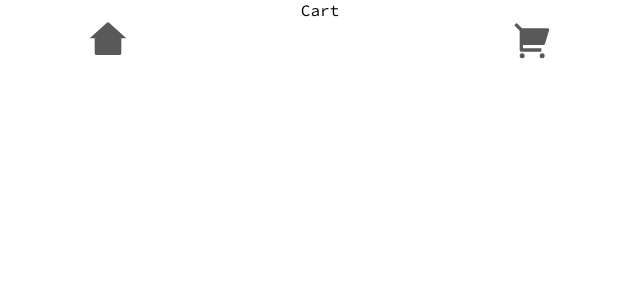
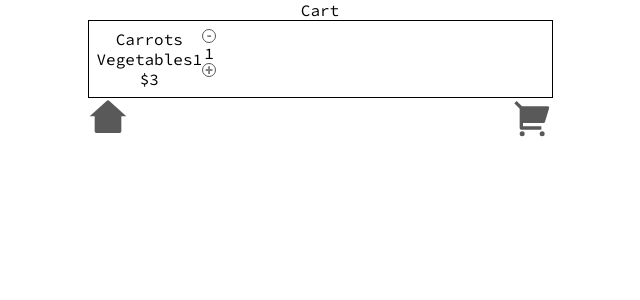
Before and after one commit to CarlosJuarezXYZ/Catalogo-de-verduras-, a React (Create React App) app: page / in a window 1280 px wide. Shown: the top 300 px of the page, without its empty margins (320-960 px from the left). Built offline with nearby package versions, Linux system fonts and the light colour scheme.

Commit message:
improved button component styles

```diff
--- a/src/components/Button.js
+++ b/src/components/Button.js
@@ -2,8 +2,8 @@ import styled from "@emotion/styled";
 import { css } from "@emotion/react";
 
 const Button = styled.button`
-width:auto;
-height:${(props) => props.size}px;
+width:${(props)=> props.width}px;
+height:${(props) => props.height}px;
 border-radius:50%;
 color: rgba(0,0,0,0.5);
 border:1px solid #595959;
@@ -14,7 +14,7 @@ background-color:transparent;
 font-family: Roboto;
 font-style: normal;
 font-weight: 700;
-font-size: 14px;
+font-size: ${(props)=>props.size}px;
 line-height: 24px;
 cursor:pointer;
 &:hover{
@@ -26,9 +26,9 @@ cursor:pointer;
 }
 `
 
-function ButtonGenerals({size,children}){
+function ButtonGenerals({size,children,width,height}){
     return(
-        <Button size={size}>{children}</Button>
+        <Button width = {width} size={size} height={height}>{children}</Button>
     )
 }
 
--- a/src/pages/All/Body.js
+++ b/src/pages/All/Body.js
@@ -41,11 +41,11 @@ function Body(){
         <div className="body-first">veg1</div>
         <div className="body-second">{products.map((p)=><Card product={p.product} price={p.price} category={p.category}/>)}</div>
         <div className="body-third">
-            <ButtonGenerals size = "16" children="<"/>
-            <ButtonGenerals size = "16" children="1"/>
-            <ButtonGenerals size = "16" children="2"/>
-            <ButtonGenerals size = "16" children="3"/>
-            <ButtonGenerals size = "16" children=">"/>
+            <ButtonGenerals size = "16" width = "20" height = "20" children="<"/>
+            <ButtonGenerals size = "16" width = "20" height = "20" children="1"/>
+            <ButtonGenerals size = "16" width = "20" height = "20"  children="2"/>
+            <ButtonGenerals size = "16" width = "20" height = "20" children="3"/>
+            <ButtonGenerals size = "16" width = "20" height = "20" children=">"/>
         </div>
     </ContainerBody>)
 }
--- a/src/pages/All/Header.js
+++ b/src/pages/All/Header.js
@@ -15,7 +15,7 @@ const vegetables = ["veg1","veg2","veg3","veg4","veg5"];
 function Header(){
     return(
         <ContainerHeader>
-            {vegetables.map((v)=><ButtonGenerals size = "24" children = {v}/>)}
+            {vegetables.map((v)=><ButtonGenerals width = "50" height="50" size = "16" children = {v}/>)}
         </ContainerHeader>
     )
 }
--- a/src/pages/Cart.js
+++ b/src/pages/Cart.js
@@ -1,5 +1,6 @@
 import styled from "@emotion/styled";
 import Footer from "./All/Footer";
+import CartShopping from "./Cart/CartShopping";
 
 const ShoppingContainer = styled.div`
 display:flex;
@@ -11,7 +12,9 @@ function Cart(){
     return(
         <ShoppingContainer>
             <div className="cart-header">Cart</div>
-            <div className="cart-body"></div>
+            <div className="cart-body">
+                <CartShopping/>
+            </div>
             <div className="cart-amount"></div>
             <Footer/>
         </ShoppingContainer>
--- /dev/null
+++ b/src/pages/Cart/CartShopping.js
@@ -0,0 +1,30 @@
+import styled from "@emotion/styled";
+import ButtonGenerals from "../../components/Button";
+
+const ContainerShopping = styled.div`
+display:flex;
+padding:8px;
+border:1px solid black;
+`
+
+function CartShopping(){
+    return(
+        <ContainerShopping>
+           <div className="shopping1">
+               <p>Carrots</p>
+               <p>Vegetables1</p>
+               <p>$3</p>
+           </div>
+
+           <div>
+               <ButtonGenerals width = {14} height = {14} size={14}>-</ButtonGenerals>
+               <p>1</p>
+               <ButtonGenerals width = {14} height = {14} size={14}>+</ButtonGenerals>
+           </div>
+           <div></div>
+        </ContainerShopping>
+
+    )
+}
+
+export default CartShopping;
```
